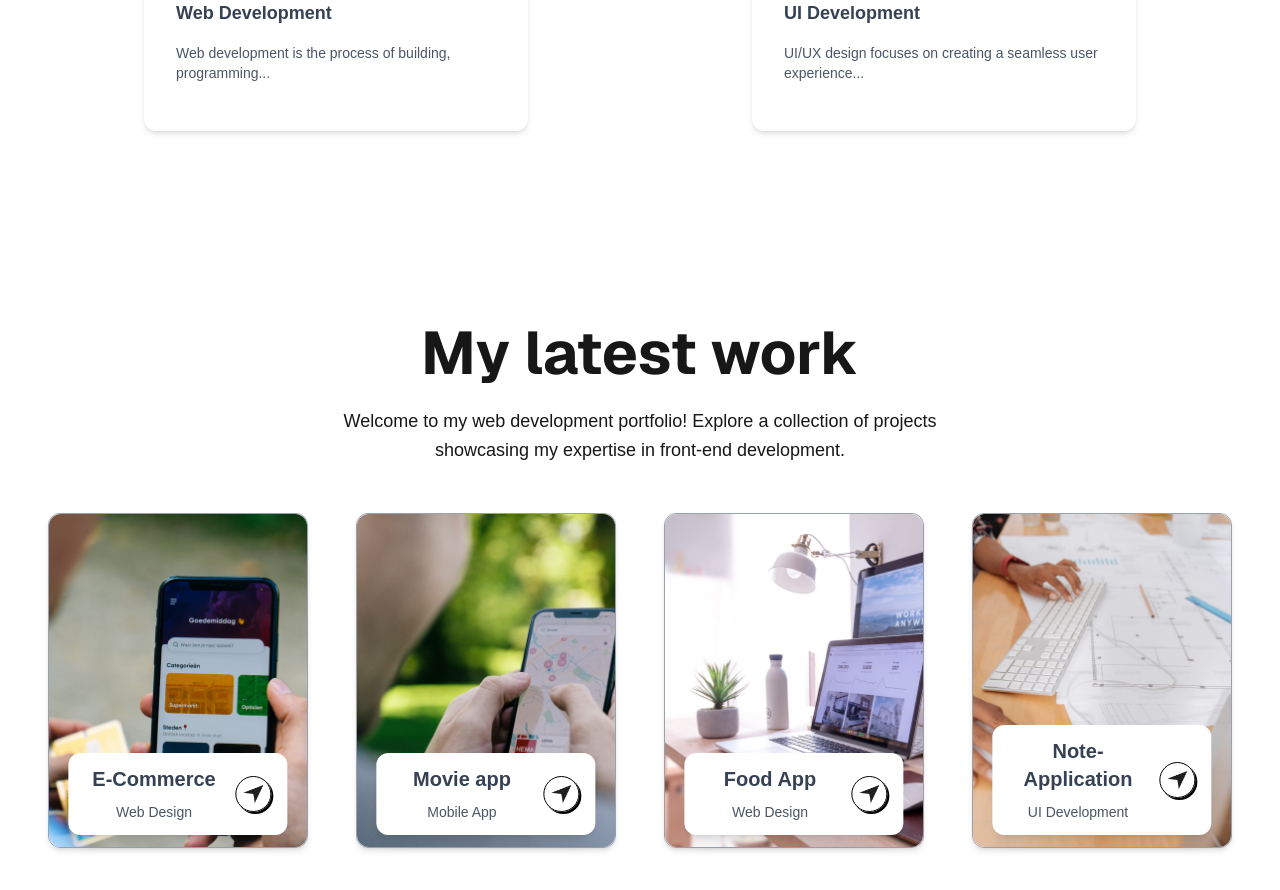
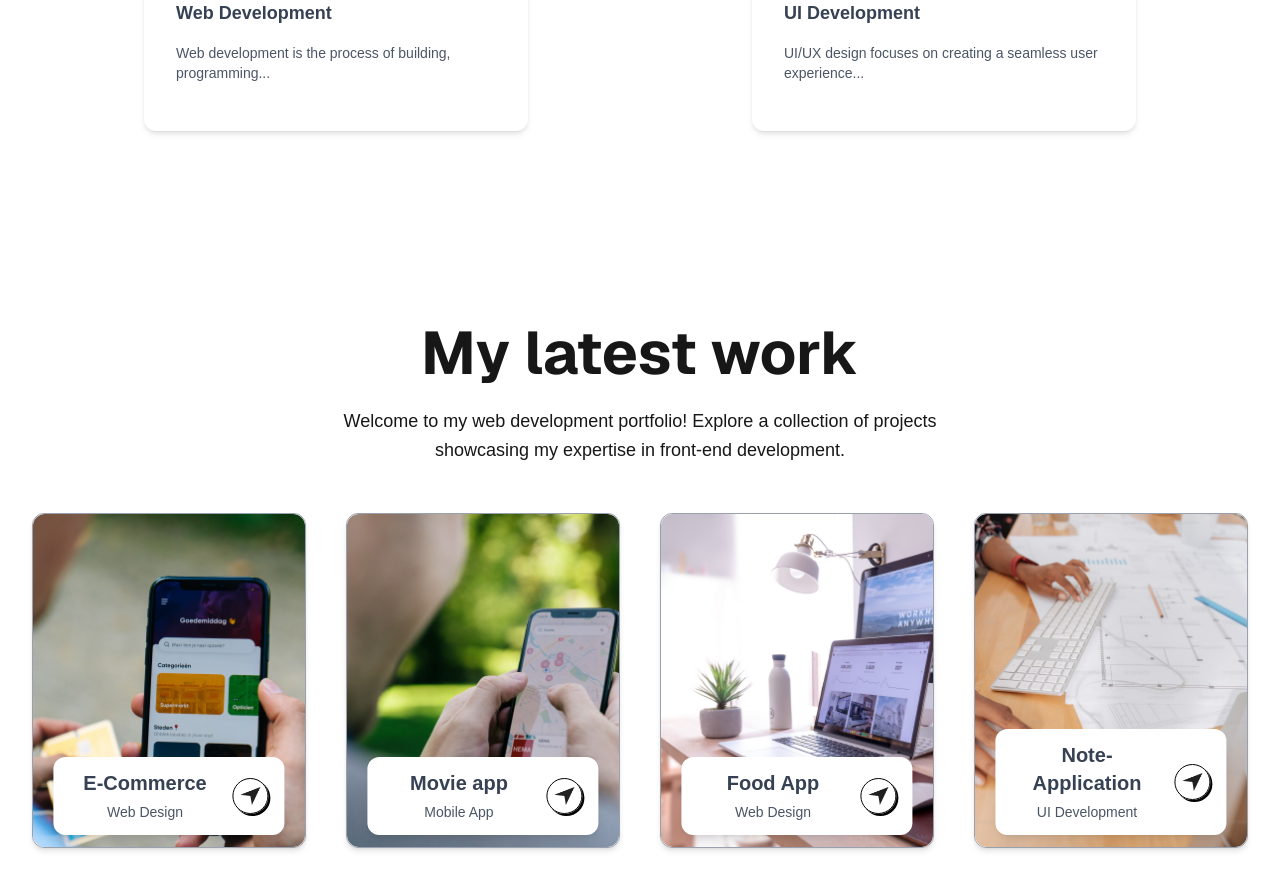
Before and after one commit to amar-omar/Portfolio, a Next.js app: page / in a window 1280 px wide. Shown: the part 1820-2710 px from the top of the page. Built offline with nearby package versions, Linux system fonts and the light colour scheme.

Commit message:
fix responsive

```diff
--- a/app/Components/contact/page.tsx
+++ b/app/Components/contact/page.tsx
@@ -43,7 +43,7 @@ export default function Contact() {
         initial={{ opacity: 0 }}
         whileInView={{ opacity: 1 }}
         transition={{ duration: 1 }}
-        className="text-center pt-20 md:pt-32 lg:pt-38 px-4 sm:px-6 lg:px-8"
+        className="text-center pt-20 md:pt-32 lg:pt-38 px-4 sm:px-6 lg:px-8 overflow-x-hidden"
         id="contact"
       >
         <motion.h4
--- a/app/Components/navbar/page.tsx
+++ b/app/Components/navbar/page.tsx
@@ -40,7 +40,7 @@ export default function Navbar() {
   return (
     <>
       <nav
-        className={`flex justify-between items-center p-4 sm:p-6 lg:px-8 xl:px-[8%] top-0 left-0 right-0 w-full fixed z-50 bg-background ${
+        className={`flex justify-between items-center p-6 sm:p-4 lg:px-8 xl:px-[8%] top-0 left-0 right-0 w-full fixed z-50 bg-background overflow-hidden${
           theme === "dark" ? "bg-gray-900 text-white" : "bg-white text-black"
         }${IsScroll ? " bg-opacity-50 backdrop-blur-lg shadow-sm" : ""}`}
       >
--- a/app/Components/work/page.tsx
+++ b/app/Components/work/page.tsx
@@ -11,7 +11,7 @@ export default function Work() {
         initial={{ opacity: 0 }}
         whileInView={{ opacity: 1 }}
         transition={{ duration: 1 }}
-        className="text-center pt-16 sm:pt-20 md:pt-24 lg:pt-32 xl:pt-48 px-4 sm:px-6 md:px-8 lg:px-12"
+        className="text-center pt-16 sm:pt-20 md:pt-24 lg:pt-32 xl:pt-48 px-2 sm:px-6 md:px-8"
         id="work"
       >
         {/* <motion.h4
@@ -26,7 +26,7 @@ export default function Work() {
           initial={{ opacity: 0, y: -20 }}
           whileInView={{ opacity: 1, y: 0 }}
           transition={{ duration: 0.5, delay: 0.3 }}
-          className="text-2xl sm:text-3xl md:text-4xl lg:text-5xl xl:text-6xl font-sans font-bold"
+          className="text-3xl sm:text-4xl md:text-5xl lg:text-6xl font-sans font-bold"
         >
           My latest work
         </motion.h1>
@@ -34,7 +34,7 @@ export default function Work() {
           initial={{ opacity: 0 }}
           whileInView={{ opacity: 1 }}
           transition={{ duration: 0.5, delay: 0.7 }}
-          className="text-sm sm:text-base md:text-lg mt-3 sm:mt-4 md:mt-6 max-w-xs sm:max-w-md md:max-w-xl lg:max-w-2xl mx-auto leading-relaxed"
+          className="text-sm sm:text-base md:text-lg mt-4 md:mt-6 max-w-[320px] sm:max-w-md md:max-w-xl lg:max-w-2xl mx-auto leading-relaxed"
         >
           Welcome to my web development portfolio! Explore a collection of
           projects showcasing my expertise in front-end development.
@@ -45,7 +45,22 @@ export default function Work() {
           initial={{ opacity: 0 }}
           whileInView={{ opacity: 1 }}
           transition={{ duration: 0.6, delay: 0.9 }}
-          className="flex flex-col sm:grid sm:grid-cols-2 lg:grid-cols-3 xl:grid-cols-4 mt-6 sm:mt-8 md:mt-10 lg:mt-12 justify-center gap-4 sm:gap-6 md:gap-8 lg:gap-10 xl:gap-12 items-stretch px-4 sm:px-6 md:px-8 lg:px-0"
+          className="
+    grid
+    grid-cols-1
+    sm:grid-cols-2
+    lg:grid-cols-3
+    xl:grid-cols-4
+    gap-6
+    sm:gap-6
+    lg:gap-8
+    xl:gap-10
+    mt-8
+    sm:mt-10
+    lg:mt-12
+    max-w-7xl
+    mx-auto
+  "
         >
           {workData.map(({ bgImage, title, description, link }, index) => (
             <a
@@ -55,9 +70,28 @@ export default function Work() {
               rel="noopener noreferrer"
             >
               <motion.div
-                whileHover={{ scale: 1.05 }}
+                whileHover={{ scale: 1.03 }}
                 transition={{ duration: 0.3 }}
-                className="bg-cover relative bg-no-repeat border-[0.5px] border-gray-400 w-full max-w-[280px] sm:max-w-none h-[280px] sm:h-[300px] md:h-[320px] lg:h-[335px] rounded-xl cursor-pointer hover:bg-rose-50 hover:-translate-y-1 duration-500 shadow-md hover:shadow-lg hover:shadow-rose-200 mx-auto sm:mx-0 group"
+                className="
+    bg-cover
+    relative
+    bg-no-repeat
+    border-[0.5px]
+    border-gray-400
+    w-full
+    h-[300px]
+    sm:h-[300px]
+    md:h-[320px]
+    lg:h-[335px]
+    rounded-xl
+    cursor-pointer
+    duration-500
+    shadow-md
+    hover:shadow-lg
+    hover:shadow-rose-200
+    group
+    overflow-hidden
+  "
               >
                 <Image
                   src={bgImage}
@@ -68,16 +102,33 @@ export default function Work() {
                 />
 
                 <div className="absolute bottom-3 left-1/2 -translate-x-1/2 w-[90%] sm:w-[85%] bg-white rounded-xl px-3 sm:px-4 py-2 sm:py-3 flex justify-between items-center shadow-lg">
-                <div className="flex-1 mr-2 sm:mr-3">
-                  <h3 className="font-semibold text-gray-700 text-sm sm:text-base md:text-lg lg:text-xl mb-1 sm:mb-2">
+                  <div className="flex-1 min-w-0 mr-2 sm:mr-3">
+                    <h3 className="font-semibold text-gray-700 text-sm sm:text-base md:text-lg lg:text-xl mb-1">
                       {title}
                     </h3>
-                  <p className="text-gray-600 text-xs sm:text-sm leading-tight sm:leading-relaxed line-clamp-2">
+
+                    <p className="text-gray-600 text-xs sm:text-sm leading-relaxed line-clamp-2">
                       {description}
                     </p>
                   </div>
-
-                  <div className="border rounded-full border-black w-8 h-8 sm:w-9 sm:h-9 flex justify-center items-center shadow-[2px_2px_0_#000] hover:shadow-[1px_1px_0_#000] hover:translate-x-0.5 hover:translate-y-0.5 transition-all group-hover:bg-lime-300">
+                  <div
+                    className="
+    shrink-0
+    border
+    rounded-full
+    border-black
+    w-8
+    h-8
+    sm:w-9
+    sm:h-9
+    flex
+    justify-center
+    items-center
+    shadow-[2px_2px_0_#000]
+    group-hover:bg-lime-300
+    transition-all
+  "
+                  >
                     <Image
                       src={assets.send_icon}
                       className="w-3 sm:w-4 md:w-5"
```
Lines whose indentation alone changed are shown as unchanged.
